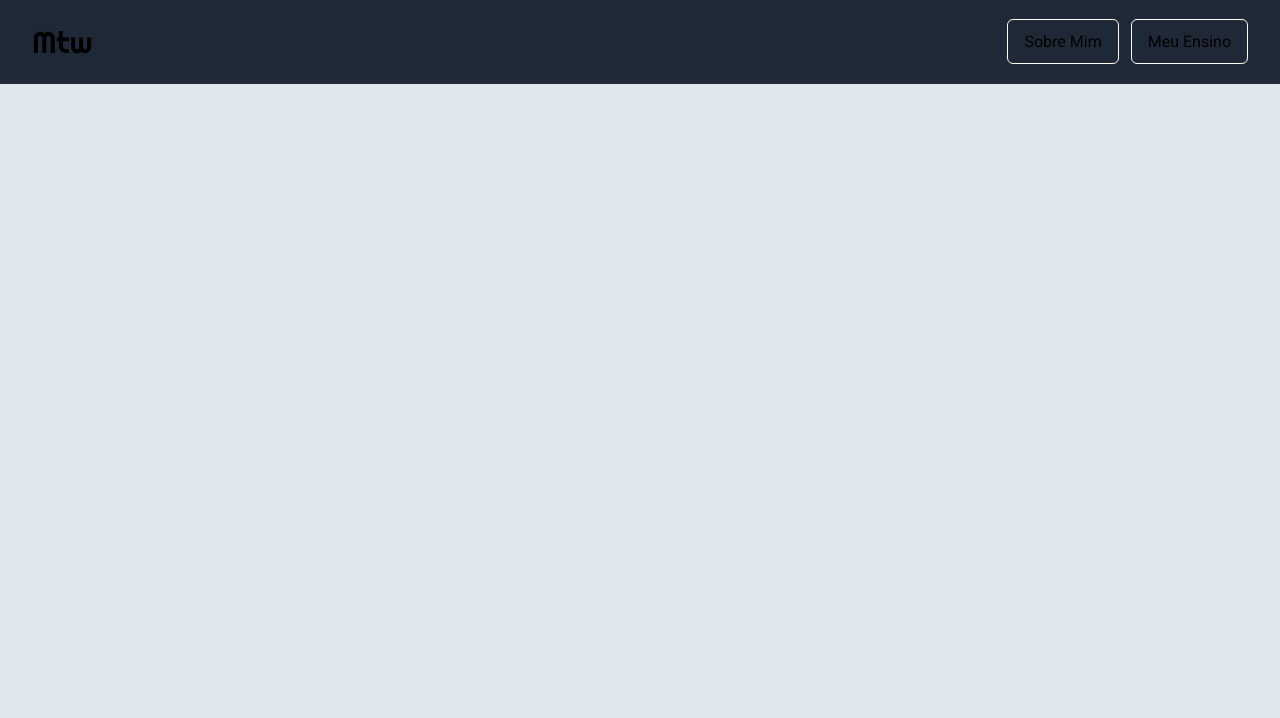
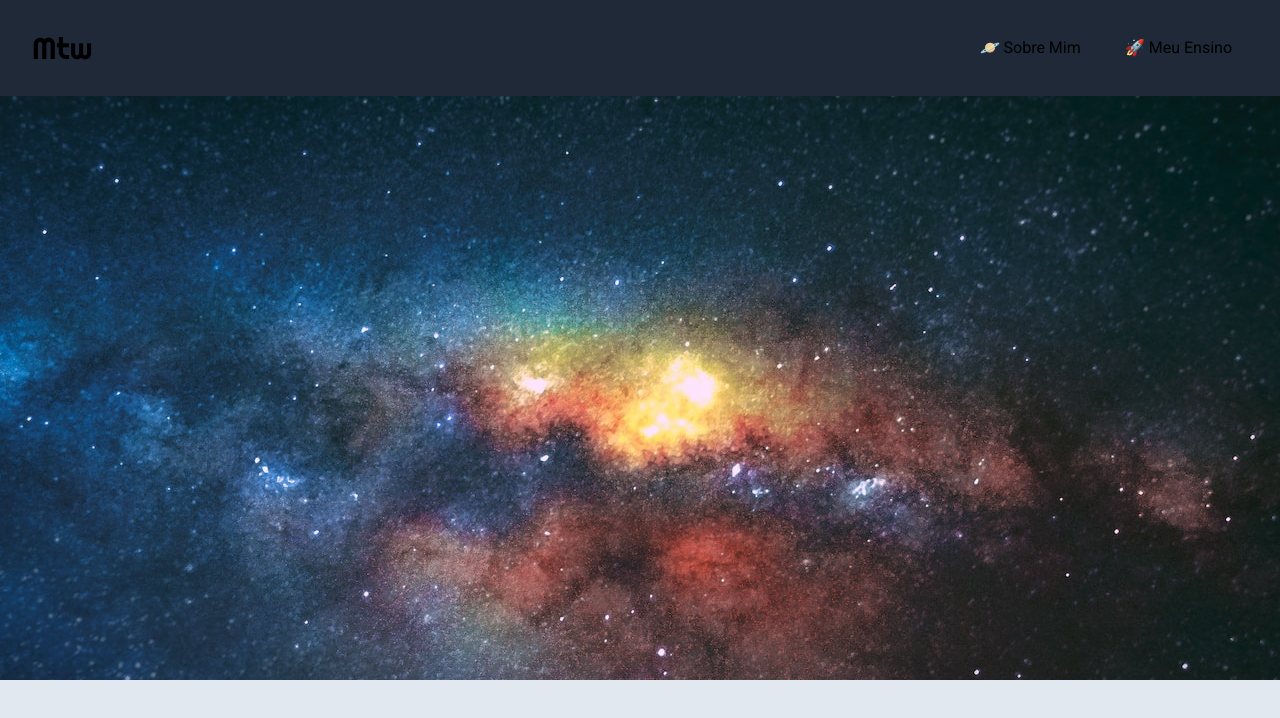
Before and after one commit to MatheusMoselli/personal-site, a Next.js app: page / in a window 1280 px wide. Shown: the top 718 px of the page. Built offline with nearby package versions, Linux system fonts and the light colour scheme.

Commit message:
feat: bg-image for title

```diff
--- a/src/components/Header/HeaderNav/HeaderNavItem/index.tsx
+++ b/src/components/Header/HeaderNav/HeaderNavItem/index.tsx
@@ -3,7 +3,7 @@ import { HeaderNavItemProps } from "./types";
 export function HeaderNavItem(props: HeaderNavItemProps) {
     return (
         <li>
-            <a href={props.href} className={`text-base border-white border px-4 py-3 rounded-md hover:border-orange-700 transition-colors`}>{props.title}</a>
+            <a href={props.href} className={`text-base px-4 py-3`}>{props.title}</a>
         </li>
     )
 }
--- a/src/components/Header/HeaderNav/index.tsx
+++ b/src/components/Header/HeaderNav/index.tsx
@@ -6,13 +6,13 @@ export function HeaderNav(props: HeaderNavProps) {
     <nav>
         <ul className="flex flex-row gap-3">
             <HeaderNavItem
-                title="Sobre Mim"
+                title="&#129680; Sobre Mim"
                 href="#about-me"
                 active
             />
 
             <HeaderNavItem
-                title="Meu Ensino"
+                title="&#128640; Meu Ensino"
                 href="#knowledge"
                 active={false}
             />
--- a/src/components/Header/index.tsx
+++ b/src/components/Header/index.tsx
@@ -5,7 +5,7 @@ const righteous = Righteous({ weight: "400", subsets: ["latin"] })
 
 export function Header() {
     return (
-        <header className="bg-gray-800 w-full flex flex-row items-center justify-between gap-2 px-8 py-6 max-h-24">
+        <header className="bg-gray-800 w-full flex flex-row items-center justify-between gap-2 px-8 py-6 h-24">
             <h1 className={`text-3xl ${righteous.className}`}>Mtw</h1>
 
             <HeaderNav />
--- a/src/pages/_app.tsx
+++ b/src/pages/_app.tsx
@@ -1,6 +1,12 @@
+import { Header } from '@/components/Header'
 import '@/styles/globals.css'
 import type { AppProps } from 'next/app'
 
 export default function App({ Component, pageProps }: AppProps) {
-  return <Component {...pageProps} />
+  return (
+    <>
+        <Header />
+        <Component {...pageProps} />
+    </>
+  )
 }
--- a/src/pages/index.tsx
+++ b/src/pages/index.tsx
@@ -1,5 +1,4 @@
 import Head from 'next/head'
-import { Header } from '@/components/Header'
 
 export default function Home() {
     return <>
@@ -7,6 +6,8 @@ export default function Home() {
             <title>Matheus Moselli</title>
         </Head>
 
-        <Header />
+        <main className="bg-cover bg-center bg-image">
+
+        </main>
     </>
 }
--- a/src/styles/globals.css
+++ b/src/styles/globals.css
@@ -18,3 +18,11 @@ body {
   color: rgb(var(--foreground-rgb));
   background-color: rgb(var(--background-rgb));
 }
+
+main.bg-image {
+    background-image: url("../../public/galaxy.jpg");
+    height: calc(85vh - 6rem);
+    background-attachment: scroll;
+    background-position: center center;
+    background-size: auto;
+}
```
Also changed, not shown: public/galaxy.jpg (added).
